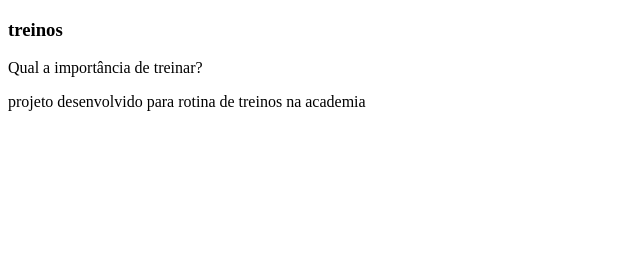
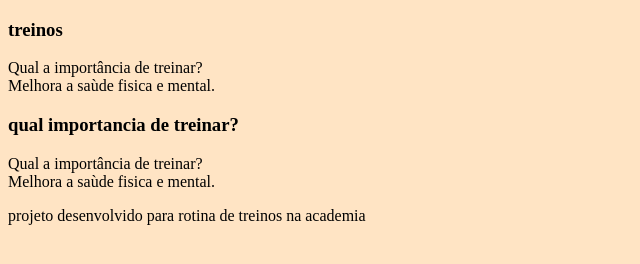
Before and after one commit to vini-skakuy/p.final, a plain HTML site: page index.html in a window 1280 px wide. Shown: the whole page, without its empty margins (0-640 px from the left). Drawn offline with Linux system fonts and the light colour scheme; files that its build step writes are made by us from their sources.

Commit message:
Add files via upload

```diff
--- a/index.html
+++ b/index.html
@@ -4,6 +4,7 @@
     <meta charset="UTF-8">
     <meta http-equiv="X-UA-Compatible" content="IE=edge">
     <meta name="viewport" content="width=device-width, initial-scale=1.0">
+    <link rel="stylesheet" href="assets/style.css">
     <title>vinagrete</title>
 </head>
 <body>
@@ -14,7 +15,17 @@
                 <h3>treinos</h3>
             <div class="cartao__conteudo__pergunta">
                 Qual a importância de treinar?
+            <div class="cartao__conteudo__resposta">
+                Melhora a saùde fisica e mental.
             </div>
+                <article class="cartao">
+                    <div class="cartao__conteudo__pergunta">
+                        <h3>qual importancia de treinar?</h3>
+                    <div class="cartao__conteudo__pergunta">
+                        Qual a importância de treinar?
+                    <div class="cartao__conteudo__resposta">
+                        Melhora a saùde fisica e mental.
+                    </div>
 
 
 
--- /dev/null
+++ b/style.css
@@ -0,0 +1,7 @@
+body {
+    background-color: bisque;
+    }
+    footer {
+        background-color: black
+        color white;
+        }
```
